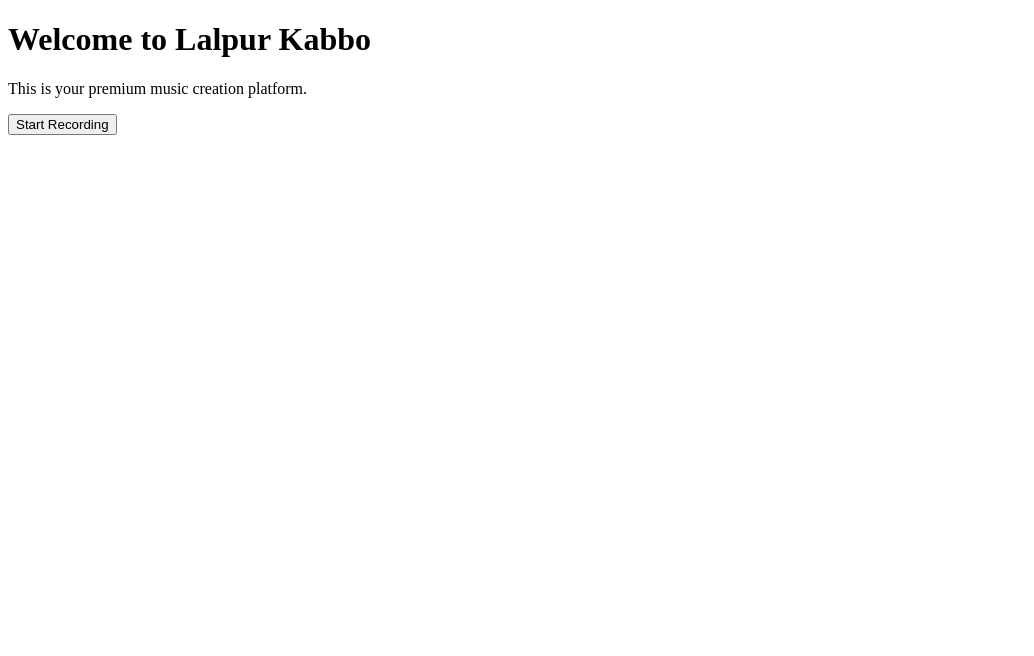
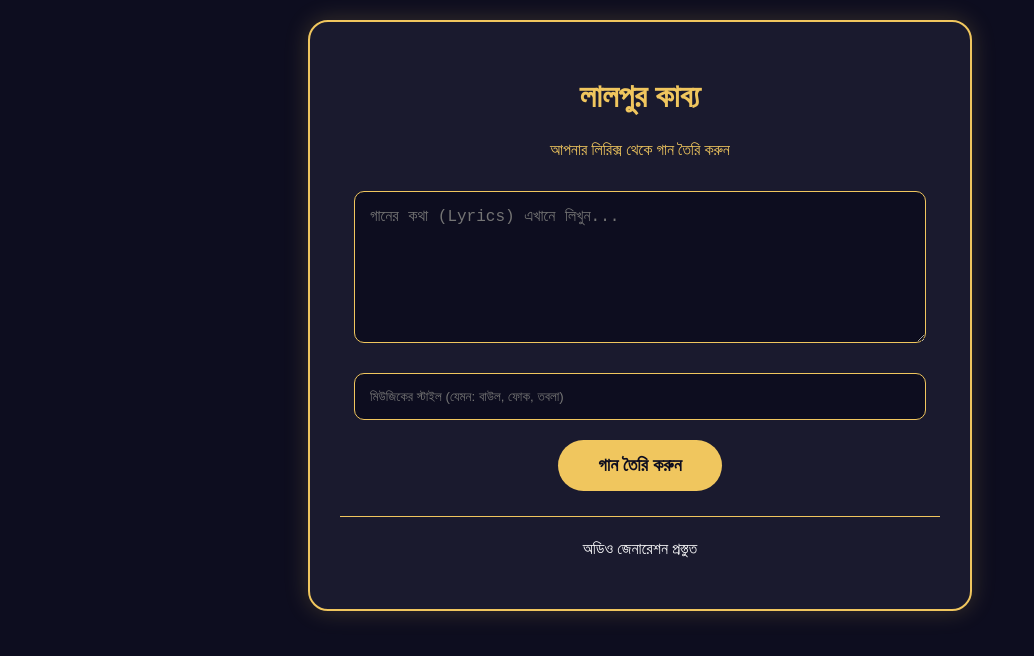
Before and after one commit to rohanitanveer947-max/Lalpur-Kabbo, a plain HTML site: page index.html in a window 1280 px wide. Shown: the whole page, without its empty margins (0-1034 px from the left). Drawn offline with Linux system fonts and the light colour scheme.

Commit message:
Update index.html

```diff
--- a/index.html
+++ b/index.html
@@ -1,11 +1,42 @@
 <!DOCTYPE html>
-<html>
+<html lang="bn">
 <head>
-    <title>Lalpur Kabbo</title>
+    <meta charset="UTF-8">
+    <meta name="viewport" content="width=device-width, initial-scale=1.0">
+    <title>লালপুর কাব্য - মিউজিক প্ল্যাটফর্ম</title>
+    <style>
+        body { background-color: #0d0d1f; color: #f0c65e; font-family: 'Segoe UI', sans-serif; text-align: center; margin: 0; padding: 20px; }
+        .container { max-width: 600px; margin: auto; background: #1a1a2e; padding: 30px; border-radius: 20px; border: 2px solid #f0c65e; box-shadow: 0 0 25px rgba(240, 198, 94, 0.2); }
+        h1 { color: #f0c65e; }
+        textarea { width: 90%; height: 120px; padding: 15px; margin: 15px 0; border-radius: 10px; border: 1px solid #f0c65e; background: #0d0d1f; color: white; font-size: 16px; }
+        input { width: 90%; padding: 15px; margin: 10px 0; border-radius: 10px; border: 1px solid #f0c65e; background: #0d0d1f; color: white; }
+        button { background: #f0c65e; color: #0d0d1f; padding: 15px 40px; border: none; border-radius: 30px; font-weight: bold; cursor: pointer; font-size: 18px; margin-top: 10px; }
+        .result { margin-top: 25px; padding: 20px; border-top: 1px solid #f0c65e; color: #fff; }
+    </style>
 </head>
 <body>
-    <h1>Welcome to Lalpur Kabbo</h1>
-    <p>This is your premium music creation platform.</p>
-    <button onclick="alert('Recording feature coming soon!')">Start Recording</button>
+
+<div class="container">
+    <h1>লালপুর কাব্য</h1>
+    <p>আপনার লিরিক্স থেকে গান তৈরি করুন</p>
+    <textarea id="lyrics" placeholder="গানের কথা (Lyrics) এখানে লিখুন..."></textarea>
+    <input type="text" id="style" placeholder="মিউজিকের স্টাইল (যেমন: বাউল, ফোক, তবলা)">
+    <br>
+    <button onclick="createSong()">গান তৈরি করুন</button>
+    <div class="result" id="output">অডিও জেনারেশন প্রস্তুত</div>
+</div>
+
+<script>
+    function createSong() {
+        const lyrics = document.getElementById('lyrics').value;
+        const style = document.getElementById('style').value;
+        if(lyrics && style) {
+            document.getElementById('output').innerHTML = "<h3>গান তৈরি হচ্ছে...</h3><p>স্টাইল: " + style + "</p><p>আপনার দেওয়া কথাগুলো নিয়ে মিউজিক তৈরি হচ্ছে, অনুগ্রহ করে অপেক্ষা করুন।</p>";
+        } else {
+            alert("অনুগ্রহ করে লিরিক্স এবং মিউজিকের ধরন লিখুন!");
+        }
+    }
+</script>
+
 </body>
 </html>
```
